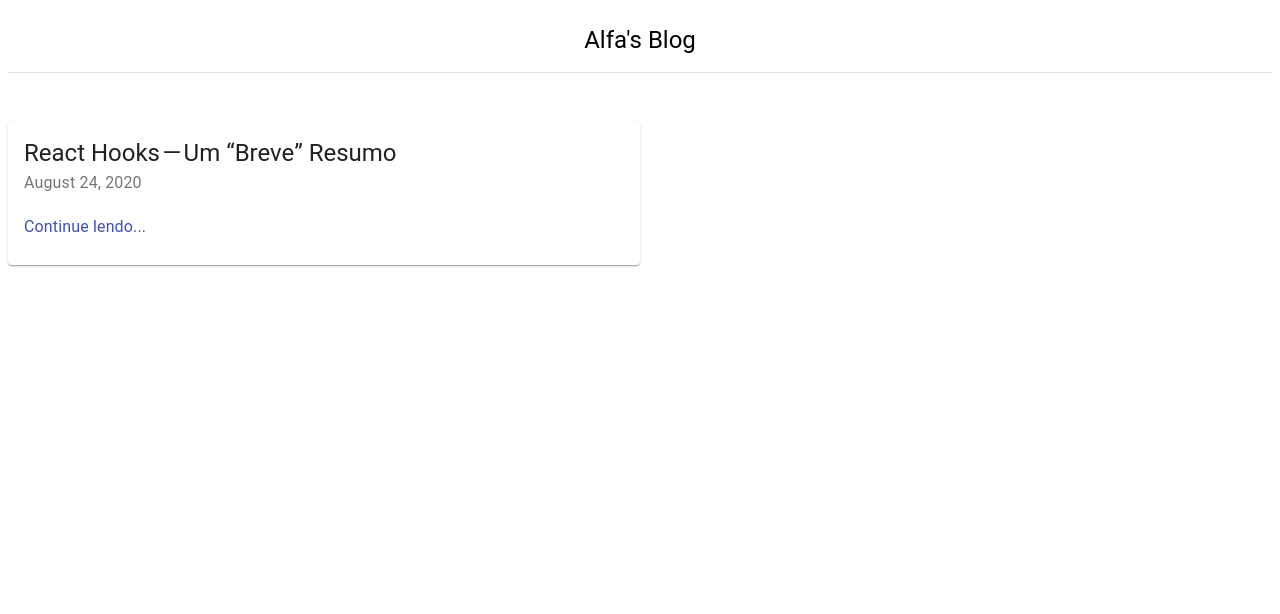
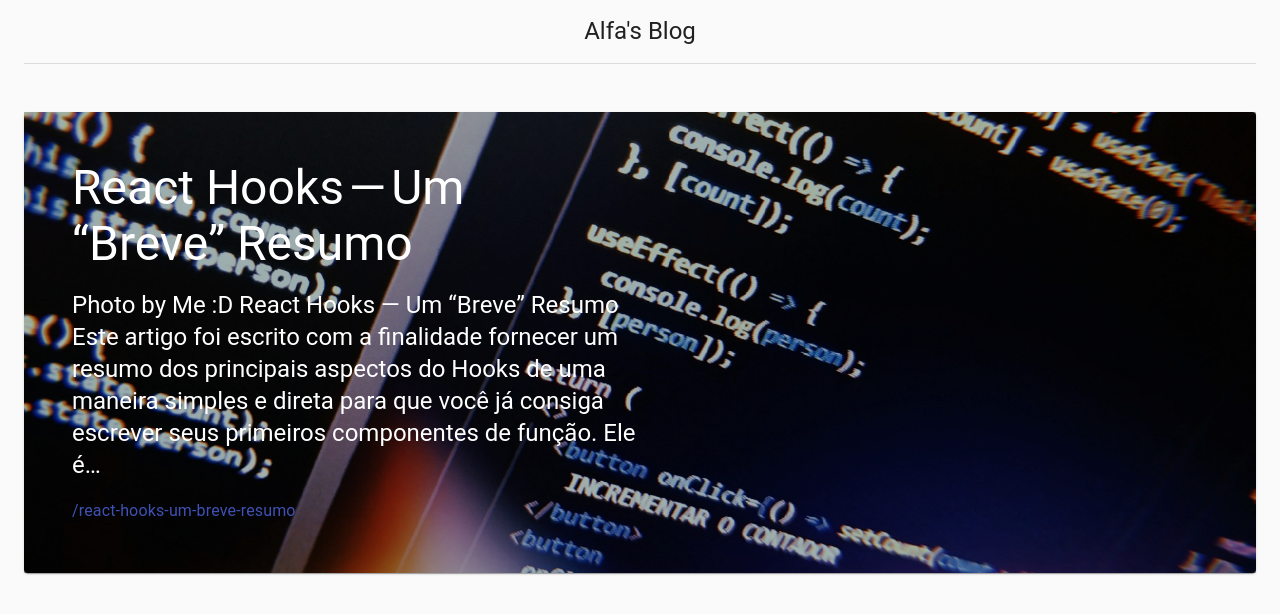
Before and after one commit to diego-miranda-ng/diego-miranda-ng.github.io, a Gatsby site: page / in a window 1280 px wide. Built offline with nearby package versions, Linux system fonts and the light colour scheme; Gatsby itself is replaced by a stand-in of ours.

Commit message:
Featured card with latest post

```diff
--- /dev/null
+++ b/src/components/Card/MainFeatured/MainFeaturedCard.js
@@ -0,0 +1,81 @@
+import React from "react"
+import PropTypes from "prop-types"
+import { makeStyles } from "@material-ui/core/styles"
+import Paper from "@material-ui/core/Paper"
+import Typography from "@material-ui/core/Typography"
+import Grid from "@material-ui/core/Grid"
+import Link from "@material-ui/core/Link"
+
+const useStyles = makeStyles(theme => ({
+  mainFeaturedPost: {
+    position: "relative",
+    backgroundColor: theme.palette.grey[800],
+    color: theme.palette.common.white,
+    marginBottom: theme.spacing(4),
+    backgroundImage: "url(https://source.unsplash.com/random)",
+    backgroundSize: "cover",
+    backgroundRepeat: "no-repeat",
+    backgroundPosition: "center",
+  },
+  overlay: {
+    position: "absolute",
+    top: 0,
+    bottom: 0,
+    right: 0,
+    left: 0,
+    backgroundColor: "rgba(0,0,0,.3)",
+  },
+  mainFeaturedPostContent: {
+    position: "relative",
+    padding: theme.spacing(3),
+    [theme.breakpoints.up("md")]: {
+      padding: theme.spacing(6),
+      paddingRight: 0,
+    },
+  },
+}))
+
+const MainFeaturedCard = props => {
+  const classes = useStyles()
+  const { title, date, description, image, path } = props
+
+  return (
+    <Paper
+      className={classes.mainFeaturedPost}
+      style={{ backgroundImage: `url(${image})` }}
+    >
+      {/* Increase the priority of the hero background image */}
+      {<img style={{ display: "none" }} src={image} alt={title} />}
+      <div className={classes.overlay} />
+      <Grid container>
+        <Grid item md={6}>
+          <div className={classes.mainFeaturedPostContent}>
+            <Typography
+              component="h1"
+              variant="h3"
+              color="inherit"
+              gutterBottom
+            >
+              {title}
+            </Typography>
+            <Typography variant="h5" color="inherit" paragraph>
+              {description}
+            </Typography>
+            <Link variant="subtitle1" href="#">
+              {path}
+            </Link>
+          </div>
+        </Grid>
+      </Grid>
+    </Paper>
+  )
+}
+
+MainFeaturedCard.propTypes = {
+  title: PropTypes.string,
+  date: PropTypes.string,
+  description: PropTypes.string,
+  path: PropTypes.string,
+}
+
+export default MainFeaturedCard
--- a/src/components/Template/Home/HomeTemplate.js
+++ b/src/components/Template/Home/HomeTemplate.js
@@ -1,27 +1,25 @@
 import React from "react"
 import PropTypes from "prop-types"
+import CssBaseline from "@material-ui/core/CssBaseline"
+import Container from "@material-ui/core/Container"
 
 import Header from "../../Header/Header"
-import FeaturedCard from "../../Card/Featured/FeaturedCard"
+import MainFeaturedCard from "../../Card/MainFeatured/MainFeaturedCard"
 
 const HomeTemplate = ({ posts }) => {
   return (
     <>
-      <Header title="Alfa's Blog" />
-      <div className="blog-posts">
-        {posts
-          .filter(post => post.title.length > 0)
-          .map(post => {
-            return (
-              <FeaturedCard
-                title={post.title}
-                date={post.date}
-                description={post.description}
-                image={post.image}
-              />
-            )
-          })}
-      </div>
+      <CssBaseline />
+      <Container maxWidth="lg">
+        <Header title="Alfa's Blog" />
+        <main>
+          {posts
+            .filter(post => post.title.length > 0)
+            .map(post => {
+              return <MainFeaturedCard {...post} />
+            })}
+        </main>
+      </Container>
     </>
   )
 }
--- a/src/pages/index.js
+++ b/src/pages/index.js
@@ -14,7 +14,8 @@ export default function Index({ data }) {
       (posts || []).map(({ node: post }) => ({
         title: post.frontmatter.title,
         date: post.frontmatter.date,
-        description: post.frontmatter.description,
+        description: post.excerpt,
+        path: post.frontmatter.path,
         image: post.frontmatter.image.childImageSharp.fluid.src,
       }))
     )
```
